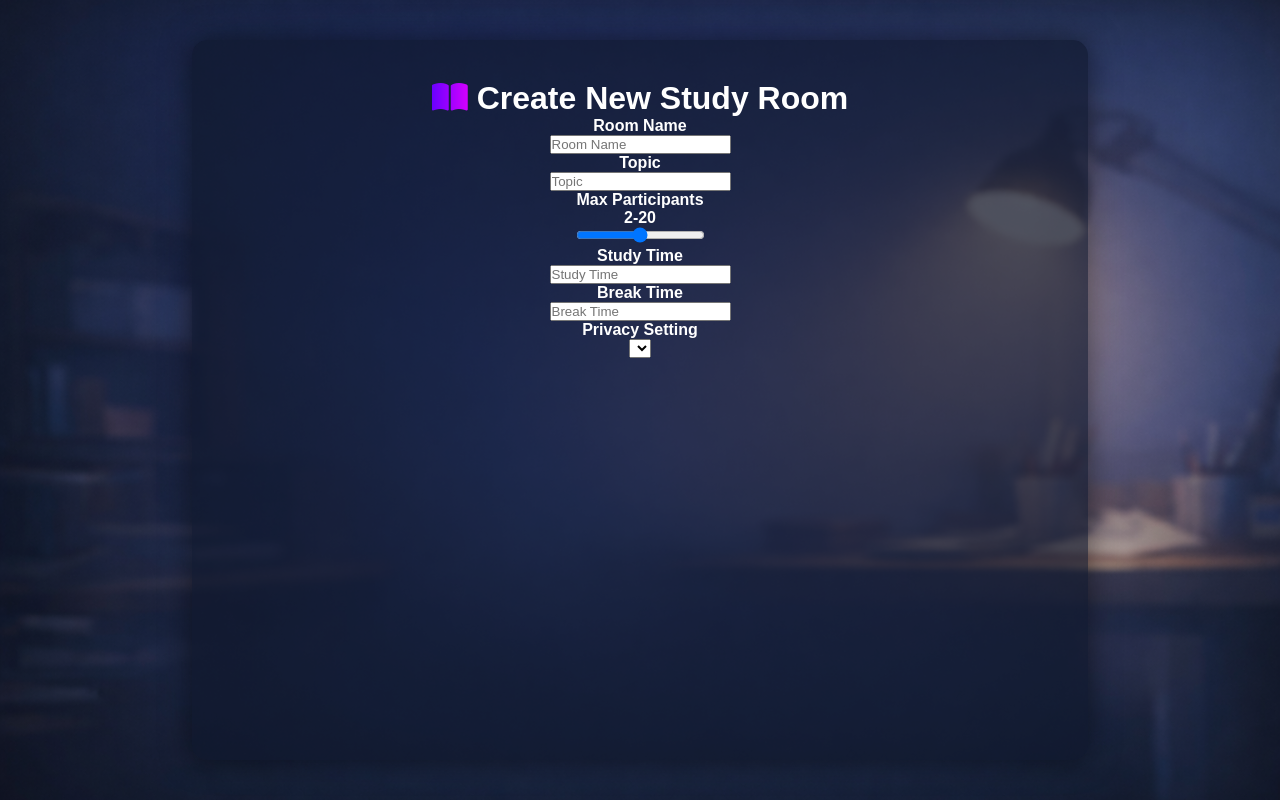
After one commit to Yara-khattab/StudyVibe, a PHP site: page /createRoom.html in a window 1280 px wide. The commit adds this page. Run offline with PHP 8.4, Linux system fonts and the light colour scheme; lists and menus that the app fills with data are empty.

Commit message:
merge changes

```diff
--- a/CSS/style.css
+++ b/CSS/style.css
@@ -994,3 +994,32 @@ cursor: pointer;
     left: 20%;
     color: #a8abaf;
 }
+
+/* create - room - page */
+
+.createroom-page {
+    width: 100%;
+    height: 100vh;
+    background: url("../images/background_signup_login.png") center/cover no-repeat;
+    display: flex;
+    justify-content: center;
+    align-items: center;
+    font-family: Arial, sans-serif;
+}
+
+.createroom-page .bg-glass {
+    background: rgba(15, 23, 42, 0.644);
+    padding: 40px;
+    width: 70%;
+    height: 90%;
+    border-radius: 15px;
+    text-align: center;
+    color: white;
+    box-shadow: 0 0 30px rgba(0,0,0,0.5);
+
+}
+.createroom-page .bg-glass i {
+    background: linear-gradient(to right,#6a00ff, #d400ff);
+    -webkit-background-clip: text;
+    -webkit-text-fill-color: transparent;
+}
--- /dev/null
+++ b/createRoom.html
@@ -0,0 +1,48 @@
+<!DOCTYPE html>
+<html lang="en">
+<head>
+    <meta charset="UTF-8">
+    <meta name="viewport" content="width=device-width, initial-scale=1.0">
+    <title>Create Room</title>
+    <link rel="stylesheet" href="CSS/style.css">
+    <link rel="stylesheet" href="CSS/all.css">
+</head>
+<body>
+    <main class="createroom-page">
+      <div class="bg-glass">
+        <h1> <i class="fa-solid fa-book-open"></i> Create New Study Room</h1>
+        <form>
+            <div class="input-box">
+                <h4>Room Name</h4>
+                <input type="text" placeholder="Room Name">
+            </div>
+
+            <div class="input-box">
+                <h4>Topic</h4>
+                <input type="text" placeholder="Topic">
+            </div>
+
+            <div class="input-box">
+                <h4>Max Participants</h4>
+                <h4>2-20</h4>
+                <input type="range" min="2" max="20" placeholder="Max Participants">
+            </div>
+            <div class="input-box">
+                <h4>Study Time</h4>
+                <input type="text" placeholder="Study Time">
+            </div>
+            <div class="input-box">
+                <h4>Break Time</h4>
+                <input type="text" placeholder="Break Time">
+            </div>
+            <div>
+                <h4>Privacy Setting</h4>
+                <select>
+
+                </select>
+            </div>
+        </form>
+      </div>
+    </main>
+</body>
+</html>
```
